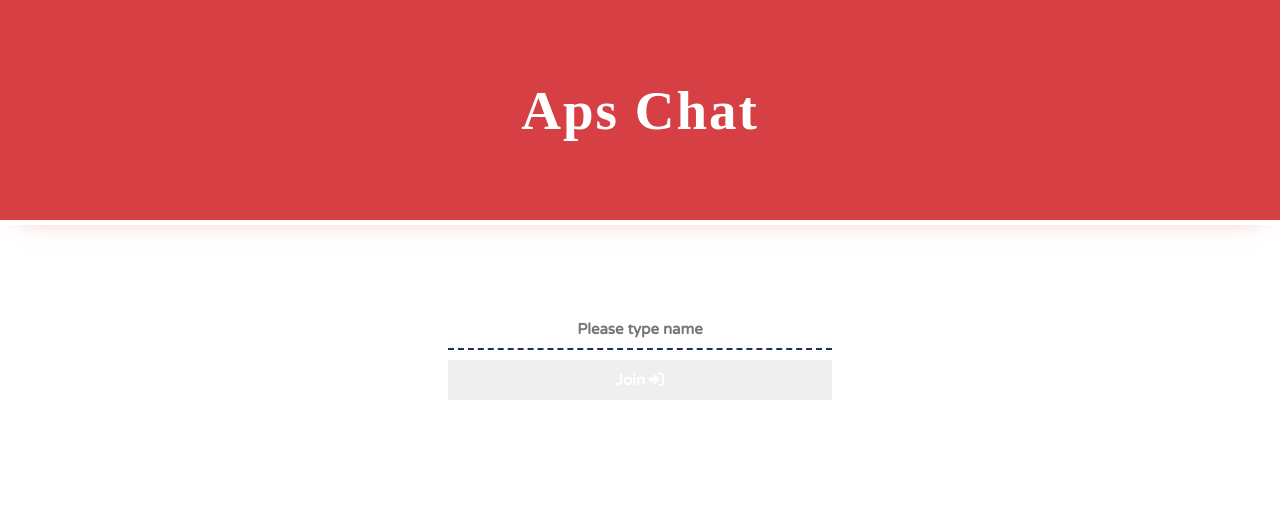
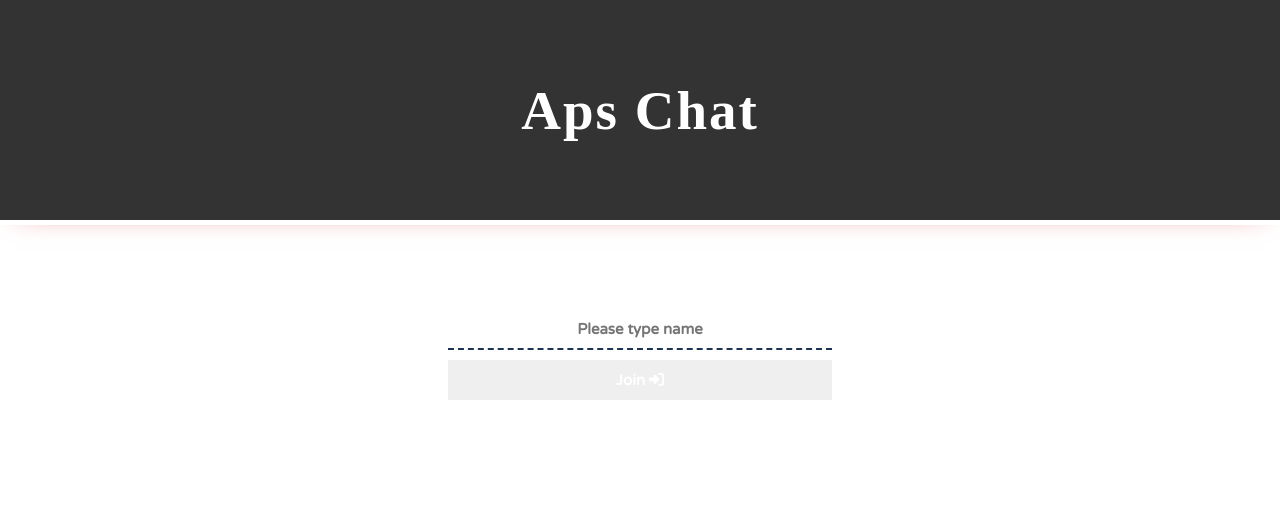
Before and after one commit to Aadya-Sriram/Aps-chat, a plain HTML site: page index.html in a window 1280 px wide. Drawn offline with Linux system fonts and the light colour scheme.

Commit message:
Update index.css

```diff
--- a/index.css
+++ b/index.css
@@ -23,7 +23,7 @@ body{
     justify-content: center;
     align-items: center;
 
-    background-color: #D64045;/*#467599;*/
+    background-color: #333;/*#467599;*/
     border-bottom: 5px solid #fff;
     box-shadow: 0 0 30px -18px #D64045;
 
```
